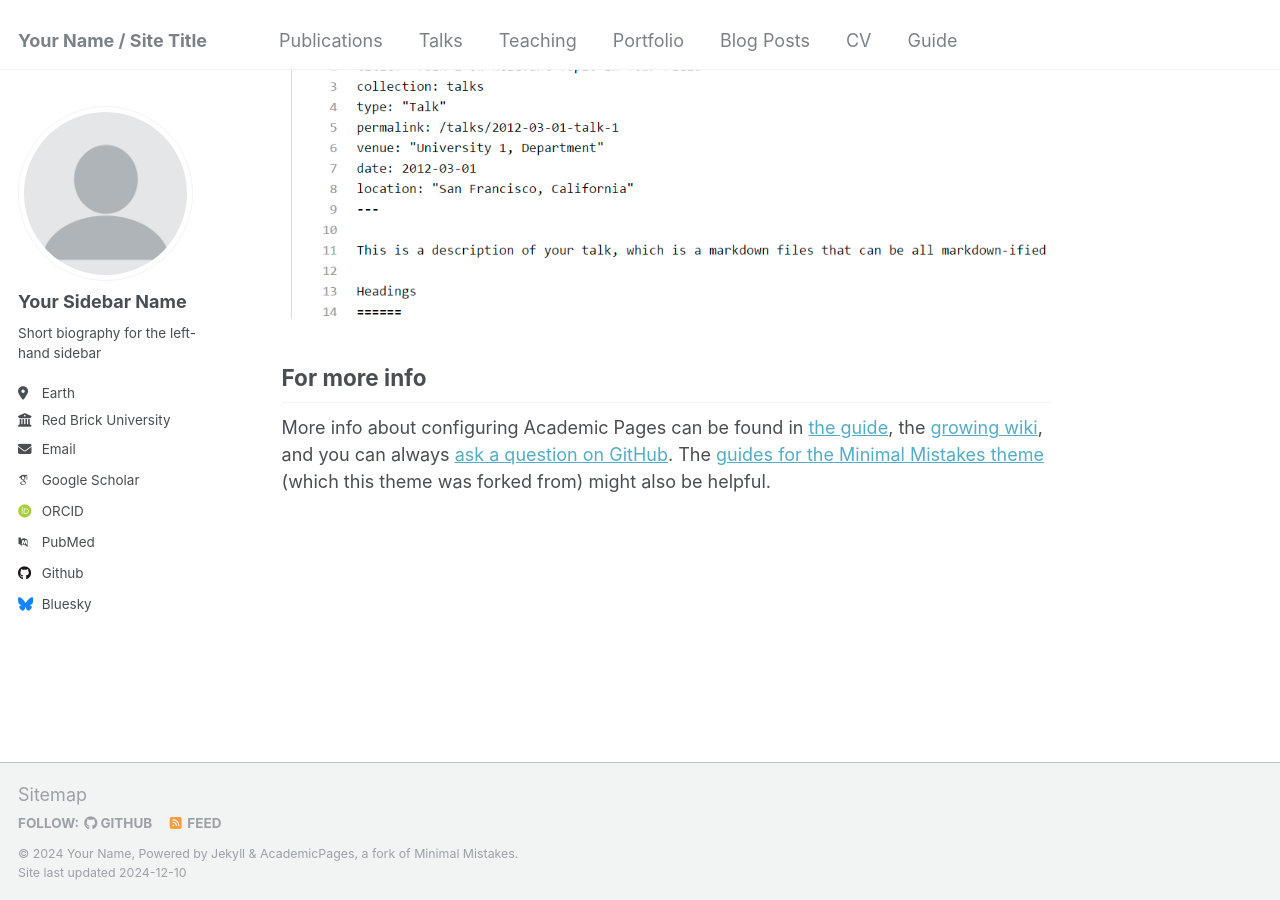
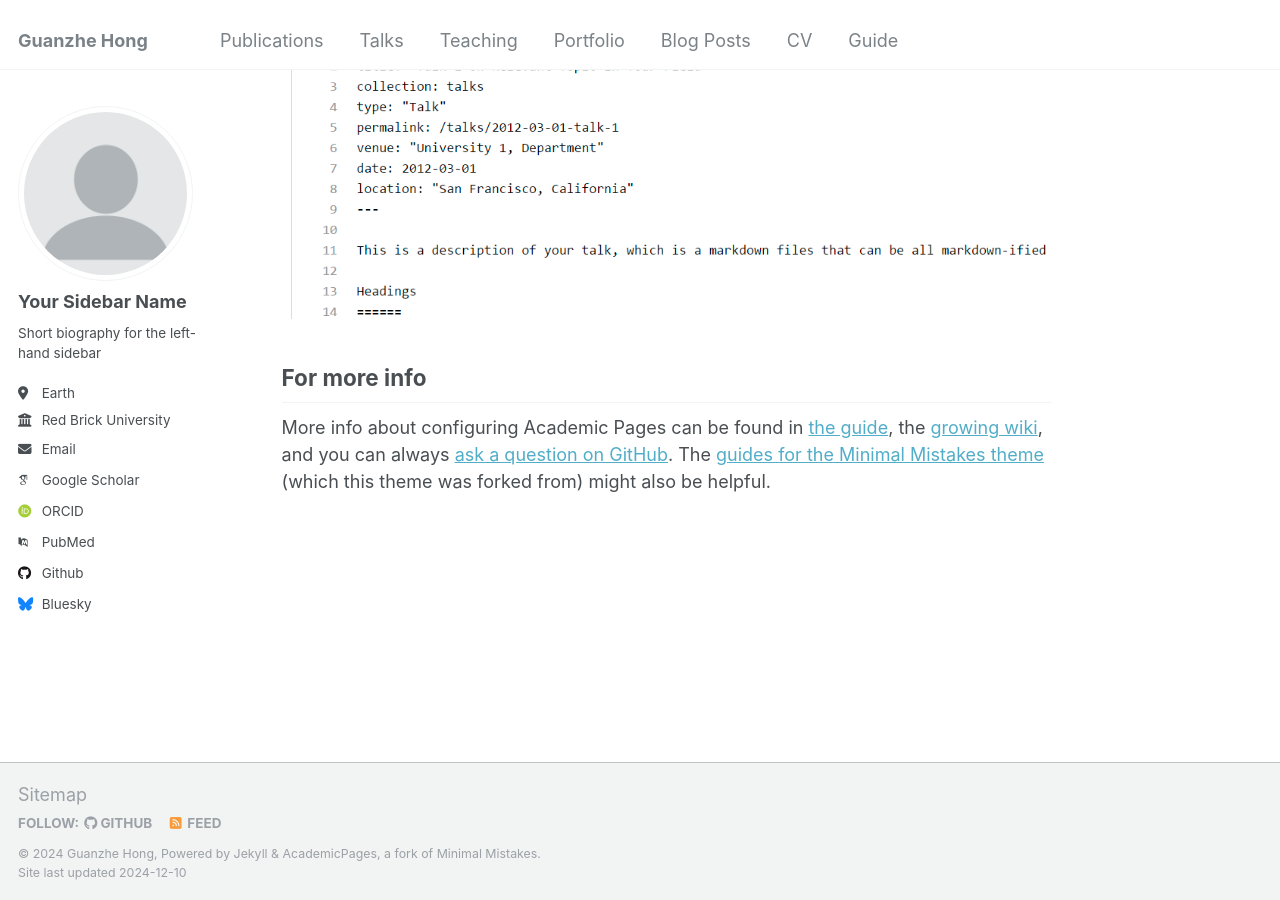
Before and after one commit to guanzhehong/guanzhehong, a Jekyll site: the page built from _pages/about.md, in a window 1280 px wide and 900 px high, scrolled down 2643 px. Built offline with Jekyll 4.4.1, drawn with Linux system fonts in a browser that asks for light colours; some web fonts are replaced.

Commit message:
Update _config.yml

```diff
--- a/_config.yml
+++ b/_config.yml
@@ -8,13 +8,13 @@
 
 # Basic Site Settings
 locale                   : "en-US"
-title                    : "Your Name / Site Title"
+title                    : "Guanzhe Hong"
 title_separator          : "-"
-name                     : &name "Your Name"
+name                     : &name "Guanzhe Hong"
 description              : &description "personal description"
-url                      : https://academicpages.github.io # the base hostname & protocol for your site e.g. "https://[your GitHub username].github.io"
+url                      : https://guanzhehong.github.io # the base hostname & protocol for your site e.g. "https://[your GitHub username].github.io"
 baseurl                  : "" # the subpath of your site, e.g. "/blog"
-repository               : "academicpages/academicpages.github.io"
+repository               : "guanzhehong/guanzhehong.github.io"
 
 # Site Author - The following control what appear as part of the author content on the side bar.
 #               If a field is blank the icon and link will not appear, otherwise it will be shown.
@@ -32,7 +32,7 @@ author:
 
   # Academic websites
   arxiv            : # URL - Update with the correct link to your profile
-  googlescholar    : "https://scholar.google.com/citations?user=PS_CX0AAAAAJ"
+  googlescholar    : "https://scholar.google.com/citations?user=7tO3_VYAAAAJ"
   impactstory      : # URL
   orcid            : "http://orcid.org/yourorcidurl"
   semantic         : # URL
```
